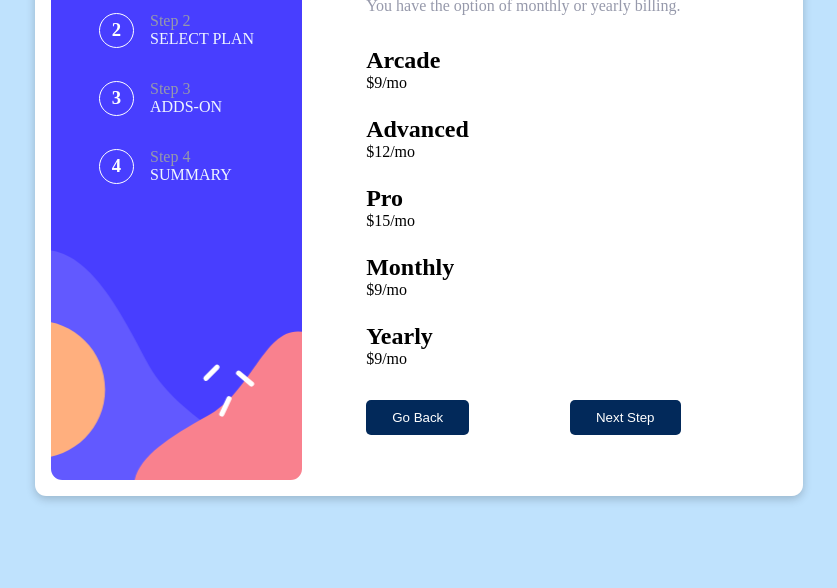
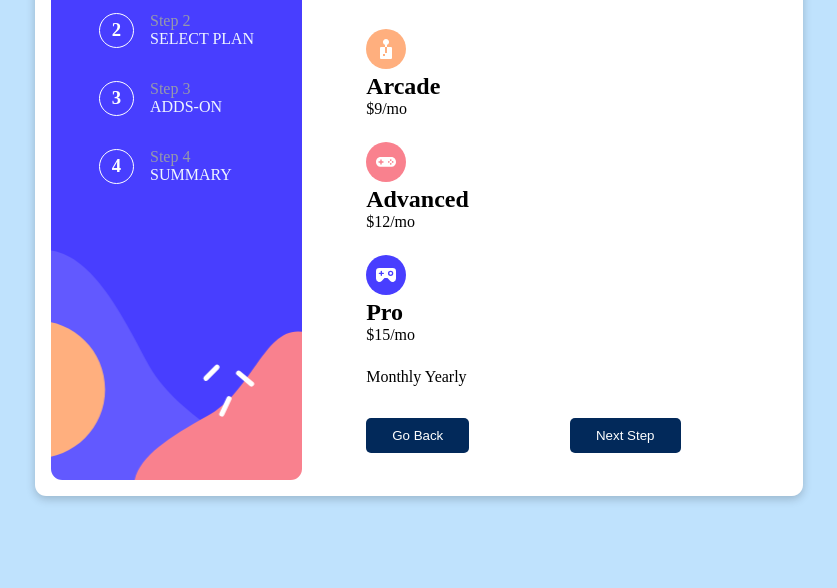
Before and after one commit to Erick384/Multi-step-form, a plain HTML site: page step2.html in a window 1280 px wide. Shown: the part 212-800 px from the top of the page, without its empty margins (221-1058 px from the left). Drawn offline with Linux system fonts and the light colour scheme.

Commit message:
Multi-form Uploads

```diff
--- a/step2.html
+++ b/step2.html
@@ -5,11 +5,11 @@
     <meta http-equiv="X-UA-Compatible" content="IE=edge" />
     <meta name="viewport" content="width=device-width, initial-scale=1.0" />
     <link
-    rel="icon"
-    type="image/png"
-    sizes="32x32"
-    href="./assets/images/favicon-32x32.png"
-  />
+      rel="icon"
+      type="image/png"
+      sizes="32x32"
+      href="./assets/images/favicon-32x32.png"
+    />
     <title>Step 2</title>
     <link rel="stylesheet" href="step1ss.css" />
   </head>
@@ -53,25 +53,68 @@
         </div>
         <div class="form">
           <div class="input">
+            <svg
+              xmlns="http://www.w3.org/2000/svg"
+              width="40"
+              height="40"
+              viewBox="0 0 40 40"
+            >
+              <g fill="none" fill-rule="evenodd">
+                <circle cx="20" cy="20" r="20" fill="#FFAF7E" />
+                <path
+                  fill="#FFF"
+                  fill-rule="nonzero"
+                  d="M24.995 18.005h-3.998v5.998h-2v-5.998H15a1 1 0 0 0-1 1V29a1 1 0 0 0 1 1h9.995a1 1 0 0 0 1-1v-9.995a1 1 0 0 0-1-1Zm-5.997 8.996h-2v-1.999h2v2Zm2-11.175a2.999 2.999 0 1 0-2 0v2.18h2v-2.18Z"
+                />
+              </g>
+            </svg>
             <h2>Arcade</h2>
             <p>$9/mo</p>
           </div>
+
           <div class="input">
+            <svg
+              xmlns="http://www.w3.org/2000/svg"
+              width="40"
+              height="40"
+              viewBox="0 0 40 40"
+            >
+              <g fill="none" fill-rule="evenodd">
+                <circle cx="20" cy="20" r="20" fill="#F9818E" />
+                <path
+                  fill="#FFF"
+                  fill-rule="nonzero"
+                  d="M25.057 15H14.944C12.212 15 10 17.03 10 19.885c0 2.857 2.212 4.936 4.944 4.936h10.113c2.733 0 4.943-2.08 4.943-4.936S27.79 15 25.057 15ZM17.5 20.388c0 .12-.108.237-.234.237h-1.552v1.569c0 .126-.138.217-.259.217H14.5c-.118 0-.213-.086-.213-.203v-1.583h-1.569c-.126 0-.217-.139-.217-.26v-.956c0-.117.086-.213.202-.213h1.584v-1.554c0-.125.082-.231.203-.231h.989c.12 0 .236.108.236.234v1.551h1.555c.125 0 .231.083.231.204v.988Zm5.347.393a.862.862 0 0 1-.869-.855c0-.472.39-.856.869-.856.481 0 .87.384.87.856 0 .471-.389.855-.87.855Zm1.9 1.866a.86.86 0 0 1-.87-.852.86.86 0 0 1 .87-.855c.48 0 .87.38.87.855a.86.86 0 0 1-.87.852Zm0-3.736a.862.862 0 0 1-.87-.854c0-.472.39-.856.87-.856s.87.384.87.856a.862.862 0 0 1-.87.854Zm1.899 1.87a.862.862 0 0 1-.868-.855c0-.472.389-.856.868-.856s.868.384.868.856a.862.862 0 0 1-.868.855Z"
+                />
+              </g>
+            </svg>
             <h2>Advanced</h2>
             <p>$12/mo</p>
           </div>
+
           <div class="input">
+            <svg
+              xmlns="http://www.w3.org/2000/svg"
+              width="40"
+              height="40"
+              viewBox="0 0 40 40"
+            >
+              <g fill="none" fill-rule="evenodd">
+                <circle cx="20" cy="20" r="20" fill="#483EFF" />
+                <path
+                  fill="#FFF"
+                  fill-rule="nonzero"
+                  d="M26.666 13H13.334A3.333 3.333 0 0 0 10 16.333v7.193a3.447 3.447 0 0 0 2.14 3.24c1.238.5 2.656.182 3.56-.8L18.52 23h2.96l2.82 2.966a3.2 3.2 0 0 0 3.56.8 3.447 3.447 0 0 0 2.14-3.24v-7.193A3.333 3.333 0 0 0 26.666 13Zm-9.333 6H16v1.333a.667.667 0 0 1-1.333 0V19h-1.333a.667.667 0 0 1 0-1.334h1.333v-1.333a.667.667 0 1 1 1.333 0v1.333h1.333a.667.667 0 1 1 0 1.334Zm7.333 2a2.667 2.667 0 1 1 0-5.333 2.667 2.667 0 0 1 0 5.333ZM26 18.333a1.333 1.333 0 1 1-2.667 0 1.333 1.333 0 0 1 2.667 0Z"
+                />
+              </g>
+            </svg>
             <h2>Pro</h2>
             <p>$15/mo</p>
           </div>
-          <div class="input">
-            <h2>Monthly</h2>
-            <p>$9/mo</p>
-          </div>
-          <div class="input">
-            <h2>Yearly</h2>
-            <p>$9/mo</p>
-          </div>
+
+
+            Monthly
+            Yearly
         </div>
         <div class="button">
           <button><a href="index.html">Go Back</a></button>
```
